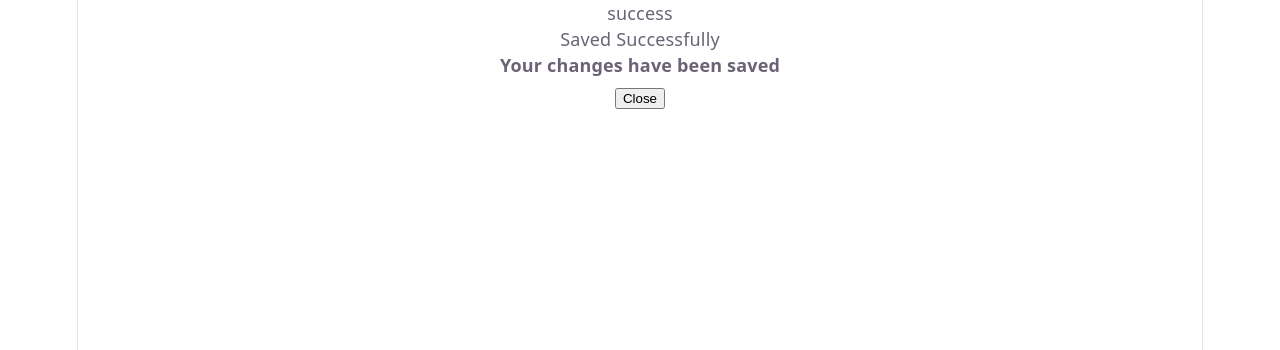
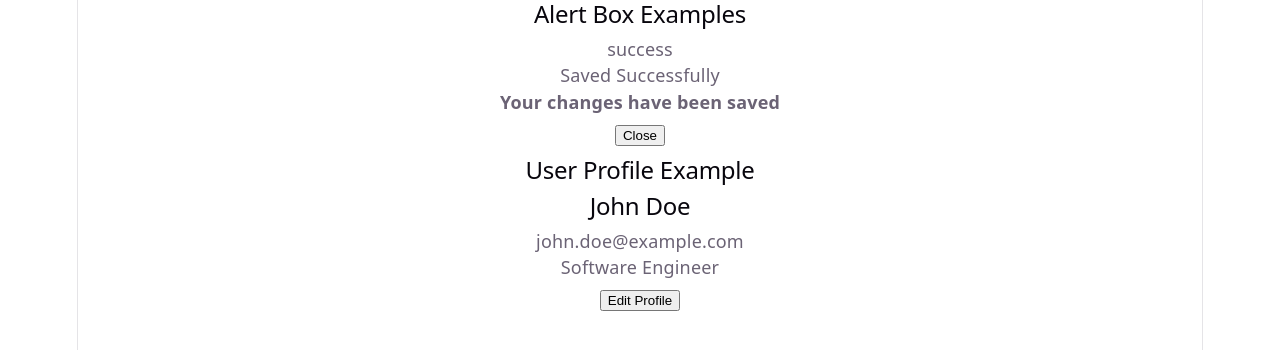
Before and after one commit to divzmadhu/lab-9-1, a React (Vite) app: page / in a window 1280 px wide. Shown: the top 350 px of the page. Built offline with nearby package versions, Linux system fonts and the light colour scheme.

Commit message:
Implement UserProfileCard component with props

```diff
--- a/src/App.tsx
+++ b/src/App.tsx
@@ -1,40 +1,48 @@
 
 import AlertBox from './components/AlertBox/AlertBox';
+import UserProfileCard from './components/UserProfileCard/UserProfileCard';
 
 import "./App.css";
 
-// For Testing optional props
-//Option 1: Use an array of sample data
 
-// const alerts = [
-//   {
-//     id: 1,
-//     type: "success" as const,
-//     message: "Saved successfully!",
-//   },
-//   {
-//     id: 2,
-//     type: "error" as const,
-//     message: "Something went wrong!",
-//   },
-//   {
-//     id: 3,
-//     type: "warning" as const,
-//     message: "Please check your input!",
-//   },
-// ];
+const user = {
+  id: '1',
+  name: 'John Doe',
+  email: 'john.doe@example.com',
+  role: 'Software Engineer',
+  avatarUrl: 'https://example.com/avatar.jpg'
+};
 
-export default function App(){
-  return(
-    <AlertBox
-    type ="success"
-    message ="Saved Successfully"
-     onClose = {()=>alert("Alert closed!")}
-     >
-    <strong>Your changes have been saved</strong>
+export default function App() {
+  return (
+    <>
+   {/* For the AlertBox */}
+      <div>
+
+        <h2>Alert Box Examples</h2>
+        <AlertBox
+          type="success"
+          message="Saved Successfully"
+          onClose={() => alert("Alert closed!")}
+        >
+          <strong>Your changes have been saved</strong>
 
 
-    </AlertBox>
+        </AlertBox>
+      </div>
+
+    {/*  For the User Profile  */}
+      <div>
+        <h2> User Profile Example</h2>
+
+        <UserProfileCard user={user}
+          showEmail={true}
+          showRole={true}
+          onEdit={(userId) => alert(`Editing user ${userId}`)} >
+          <div> Last login: 2 hours ago </div>
+        </UserProfileCard>
+      </div>
+    </>
 
 
 
--- /dev/null
+++ b/src/components/UserProfileCard/UserProfileCard.tsx
@@ -0,0 +1,14 @@
+import type {UserProfileCardProps} from "../../types";
+
+export default function UserProfileCard (props: UserProfileCardProps){
+    return(
+        <div>
+        <h2>{props.user.name}</h2>
+        <p>{props.user.email}</p>
+        <p>{props.user.role}</p>
+        <button onClick = {()=> props.onEdit?.(props.user.id)}>
+           Edit Profile
+        </button>
+        </div>
+    );
+}
```
Also changed, not shown: src/components/UserProfileCard/UserProfileCrad.tsx (deleted).
